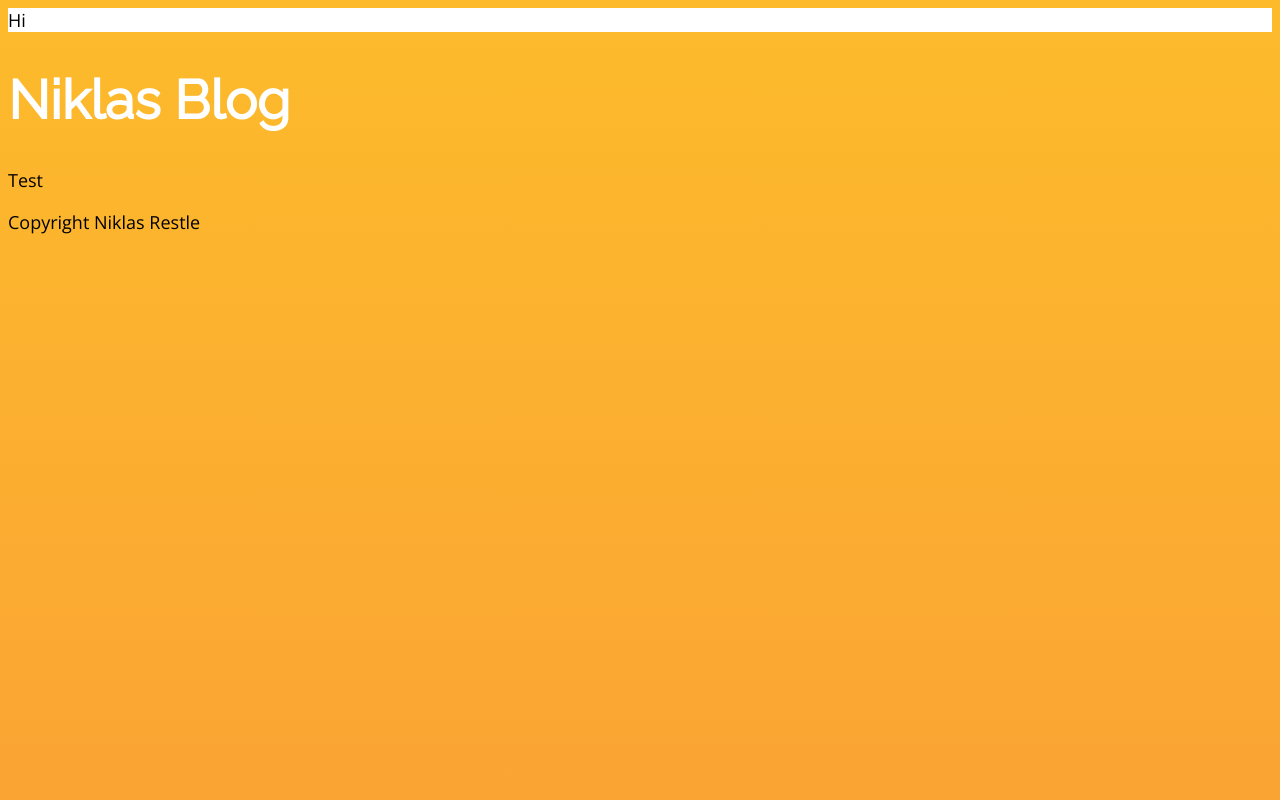
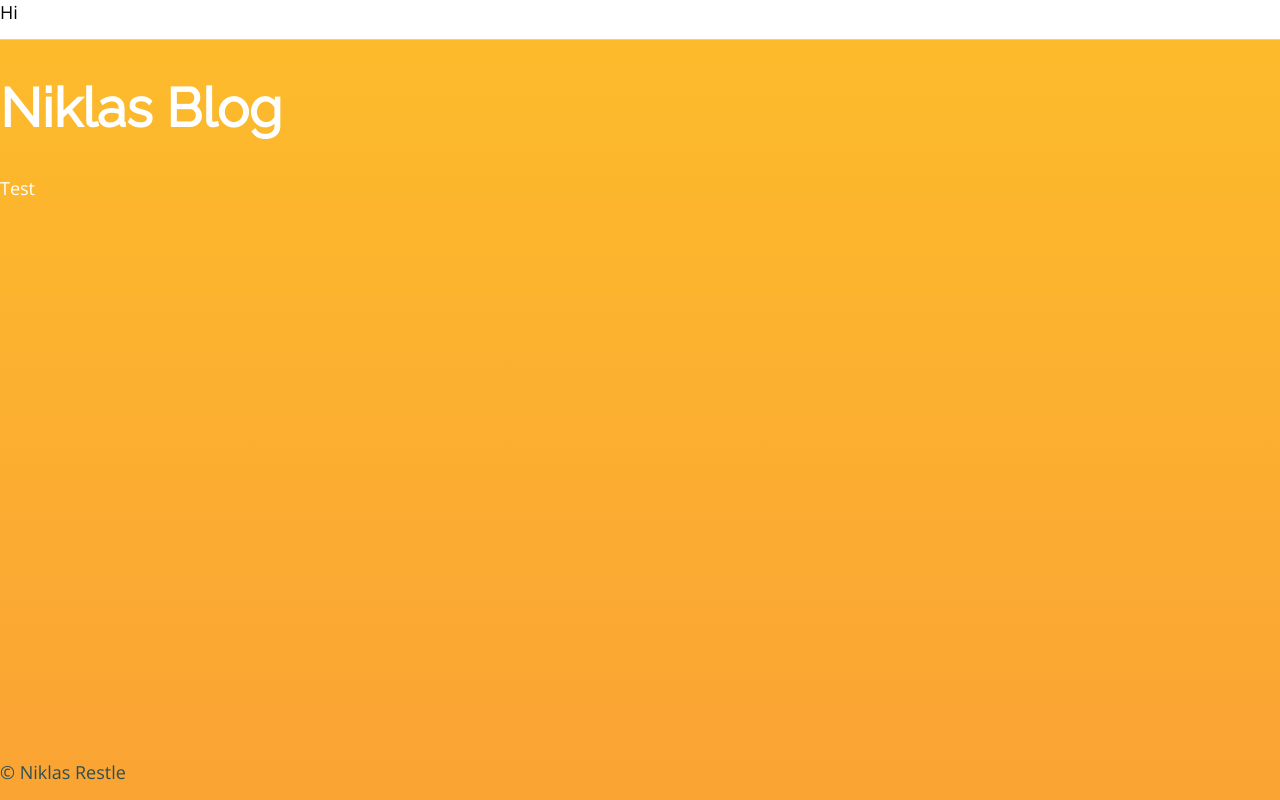
Before and after one commit to nckre/Udacity-FrontendND-Project1-Blog, a plain HTML site: page index.html in a window 1280 px wide. Drawn offline with nearby package versions, Linux system fonts and the light colour scheme.

Commit message:
Added 1 col grid

```diff
--- a/CSS/style.css
+++ b/CSS/style.css
@@ -1,22 +1,39 @@
 @import url('https://fonts.googleapis.com/css?family=Open+Sans|Raleway&display=swap');
-html {
-    min-height: 100%;
-    background-size: cover;
-    background: linear-gradient( rgb(253, 187, 43), rgb(250, 164, 52));
-}
 body {
     font-family: 'Open Sans', sans-serif;
     font-size: 18px;
+    margin: 0px;
 }
 h1 {
     color: white;
     font-family: 'Raleway';
     font-size: 3em;
 }
-
 .header {
+    grid-area: hd;
     background-color: white;
-    padding: 0;
-    margin: 0;
+    width: 100%;
+    border-bottom: 1px solid rgba(105, 105, 105, 0.315);
 }
-/* body {background-image: linear-gradient( #FFAE42, red);} */
+.main {
+    grid-area: main;
+    color:white;
+    background-size: cover;
+    background: linear-gradient( rgb(253, 187, 43), rgb(250, 164, 52));
+}
+.footer {
+    grid-area: ft;
+    background-color:rgb(250, 164, 52);
+    color: darkslategray;
+}
+.grid-container {
+    display: grid;
+/*     grid-auto-rows: minmax(100px, auto); */
+    height:100vh;
+    grid-template-rows: 40px auto 40px;
+    grid-template-columns: 1fr;
+    grid-template-areas:
+    "hd"
+    "main"
+    "ft";
+}
--- a/index.html
+++ b/index.html
@@ -6,13 +6,19 @@
     <link rel="stylesheet" href="css/style.css">
 </head>
 <body>
-    <div class="header"> Hi</div>
+<div class="grid-container">
+    <div class="header">
+        Hi
+    </div>
     <div class="main">
         <h1>
             Niklas Blog
         </h1>
         <p>Test</p>
     </div>
-    <div class="footer">Copyright Niklas Restle</div>
+    <div class="footer">
+        &copy; Niklas Restle
+    </div>
+</div>
 </body>
 </html>
```
